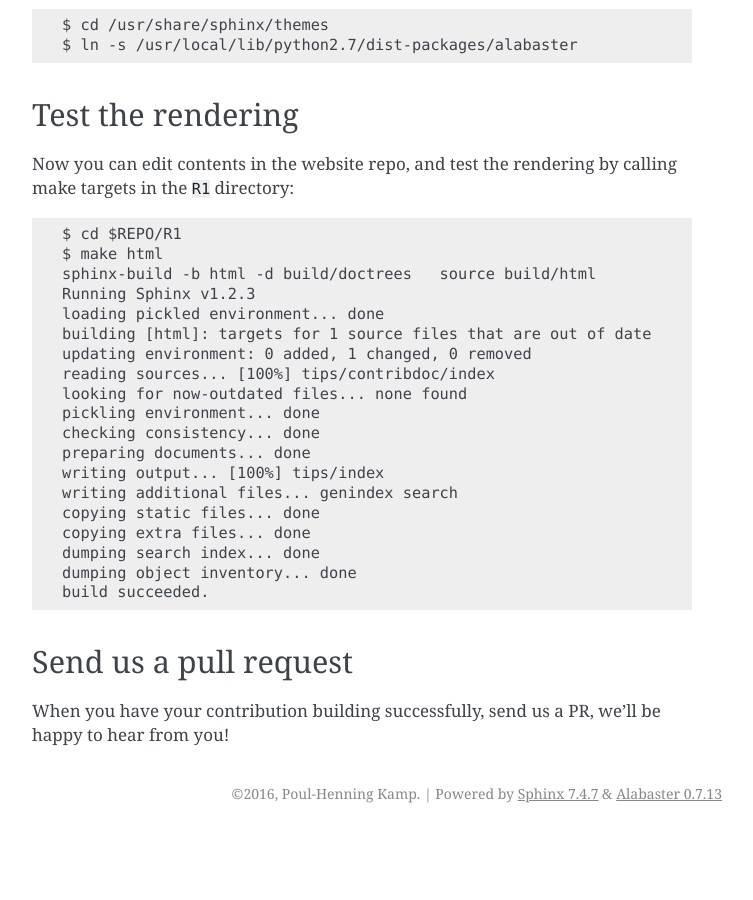
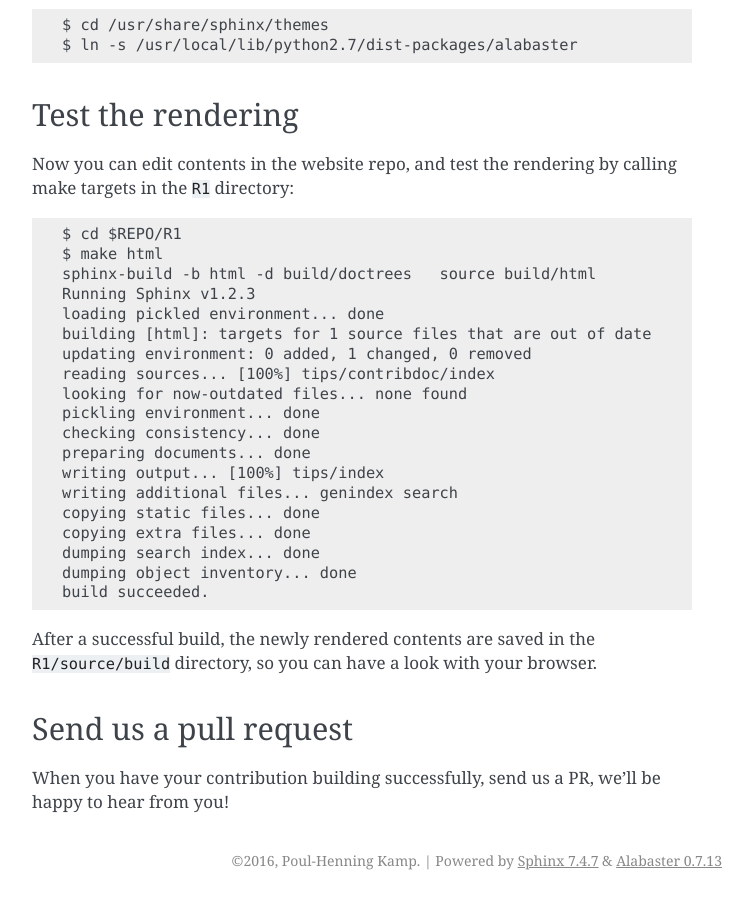
Before and after one commit to varnishcache/homepage, a Sphinx documentation site: the page built from R1/source/tips/contribdoc/index.rst, in a window 1280 px wide and 900 px high, scrolled down 1970 px. Shown: the whole window, without its empty margins (388-1141 px from the left). Built offline with Sphinx 7.4.7, drawn with Linux system fonts in a browser that asks for light colours; pages that are not in the unit, such as notebooks, are missing from menus; comment, search, counter and statistics services are not loaded; before the commit the page ends 2803 px from its top, so only the background shows below that.

Commit message:
minor addition to the howto for doc contributions

```diff
--- a/R1/source/tips/contribdoc/index.rst
+++ b/R1/source/tips/contribdoc/index.rst
@@ -118,6 +118,10 @@ by calling make targets in the ``R1`` directory::
   dumping object inventory... done
   build succeeded.
 
+After a successful build, the newly rendered contents are saved in the
+``R1/source/build`` directory, so you can have a look with your
+browser.
+
 Send us a pull request
 ----------------------
 
```
